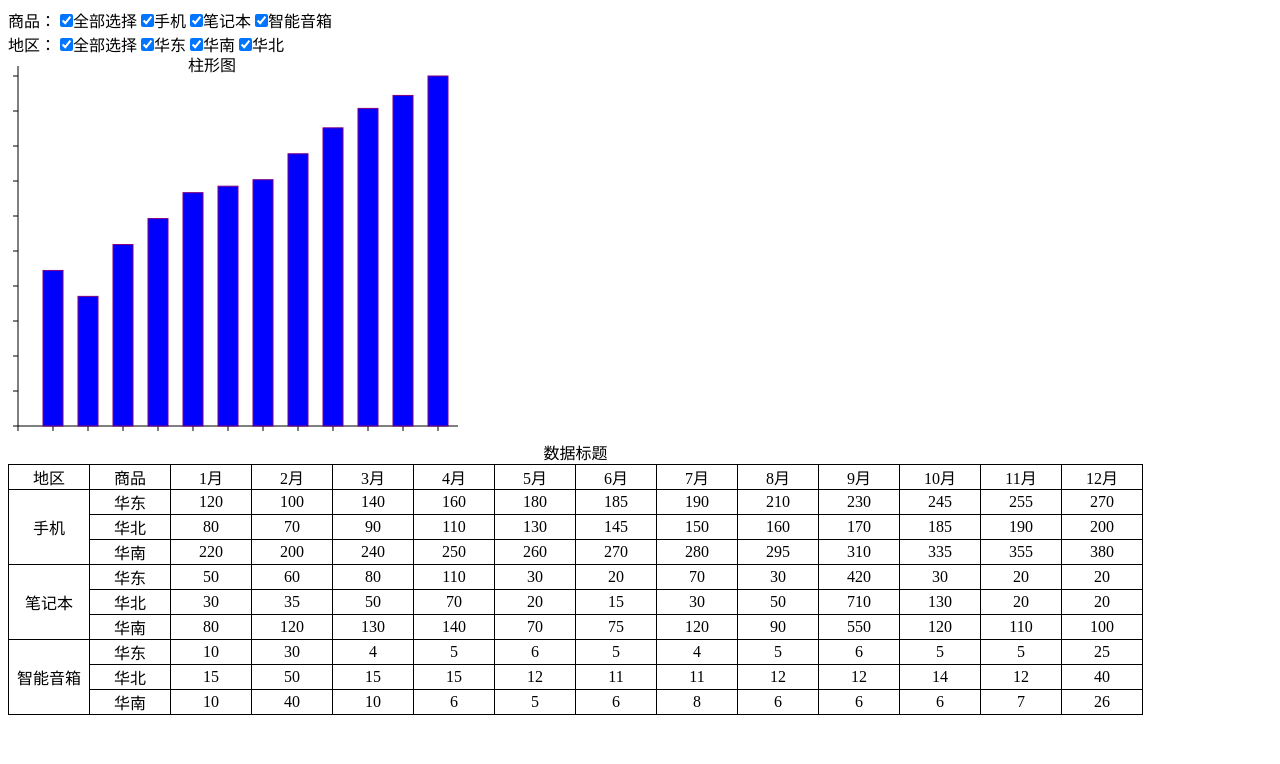
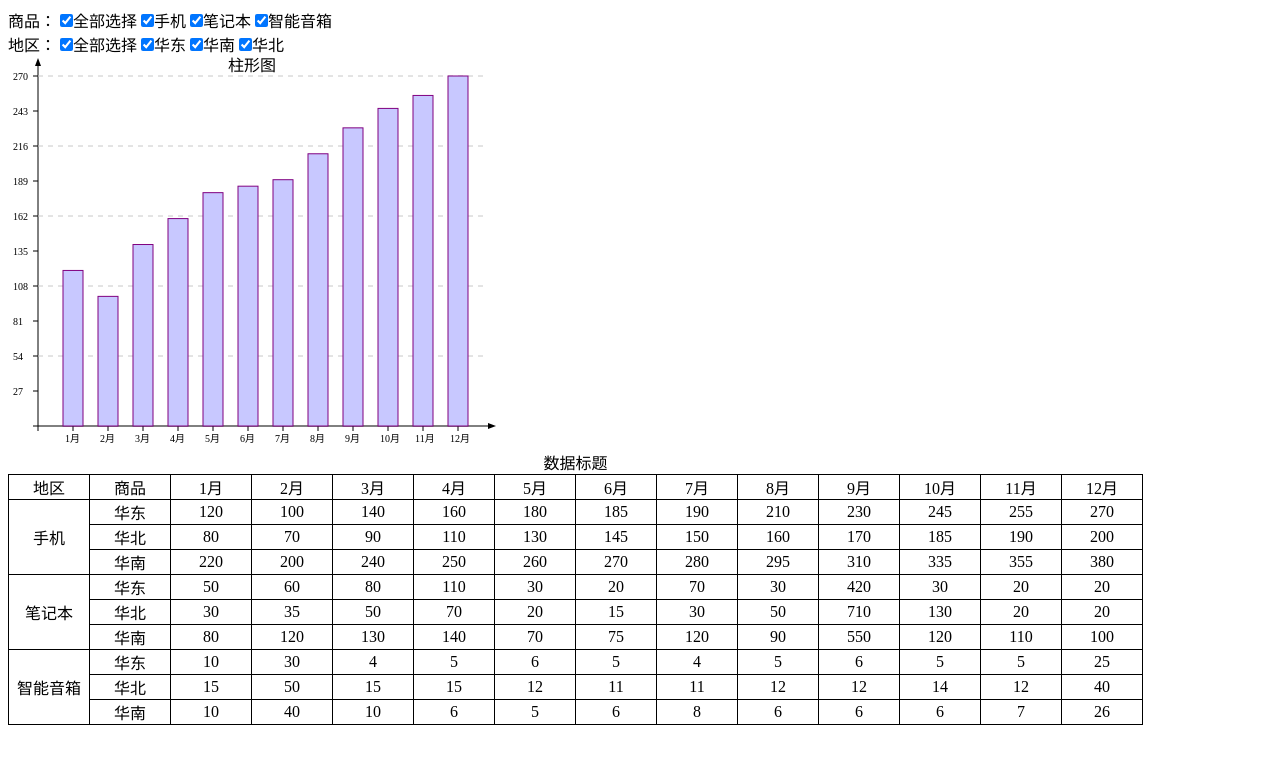
Before and after one commit to gengjian1203/BaiDuIFE_Day31, a plain HTML site: page index.html in a window 1280 px wide. Drawn offline with Linux system fonts and the light colour scheme.

Commit message:
update bar.

```diff
--- a/index.html
+++ b/index.html
@@ -28,7 +28,7 @@
         </div>
 
         <div id="bar-wrapper">
-            <svg width="600" height="380" xmlns="http://www.w3.org/2000/svg" id="bar">
+            <svg width="600" height="390" xmlns="http://www.w3.org/2000/svg" id="bar">
             </svg>
         </div>
 
--- a/js/bar.js
+++ b/js/bar.js
@@ -8,7 +8,7 @@ function sleep(ms) {
 
 function funDrawCaption(bar) {
     var text = document.createElementNS(_strNameSpace, "text");
-    text.setAttribute("x", 180);
+    text.setAttribute("x", 220);
     text.setAttribute("y", 15);
     text.setAttribute("fill", "black");
     text.innerHTML = "柱形图";
@@ -16,6 +16,7 @@ function funDrawCaption(bar) {
 }
 
 function funDrawLineX(bar, arrPoint) {
+    // 绘制X轴
     var line = document.createElementNS(_strNameSpace, "line");
     line.setAttribute("style", "stroke:black; stroke-width:1;");
     line.setAttribute("x1", arrPoint[0][0]);
@@ -33,10 +34,28 @@ function funDrawLineX(bar, arrPoint) {
         lineStep.setAttribute("x2", arrPoint[0][0] + (nStepLong * i));
         lineStep.setAttribute("y2", arrPoint[0][1] + 5);
         bar.appendChild(lineStep);
+
+        if (0 != i) {
+            var text = document.createElementNS(_strNameSpace, "text");
+            text.setAttribute("fill", "black");
+            text.setAttribute("x", arrPoint[0][0] + (nStepLong * i) - 8);
+            text.setAttribute("y", arrPoint[0][1] + 16);
+            text.setAttribute("font-size", 10);
+            text.innerHTML = String(i) + "月";
+            bar.appendChild(text);
+        }
     }
+    // 绘制箭头
+    var pathHead = document.createElementNS(_strNameSpace, "path");
+    pathHead.setAttribute("d", "M" + String(arrPoint[1][0]) + " " + String(arrPoint[1][1] - 3) +
+                               "L" + String(arrPoint[1][0]) + " " + String(arrPoint[1][1] + 3) +
+                               "L" + String(arrPoint[1][0] + 8) + " " + String(arrPoint[1][1]) +
+                               "Z");
+    bar.appendChild(pathHead);
 }
 
 function funDrawLineY(bar, arrPoint) {
+    // 绘制Y轴
     var line = document.createElementNS(_strNameSpace, "line");
     line.setAttribute("style", "stroke:black; stroke-width:1;");
     line.setAttribute("x1", arrPoint[0][0]);
@@ -45,6 +64,7 @@ function funDrawLineY(bar, arrPoint) {
     line.setAttribute("y2", arrPoint[1][1]);
     bar.appendChild(line);
 
+    // 绘制刻度
     var nStepLong = _nMaxHeight / 10;
     for (var i = 0; i <= 10; i++) {
         var lineStep = document.createElementNS(_strNameSpace, "line");
@@ -55,9 +75,18 @@ function funDrawLineY(bar, arrPoint) {
         lineStep.setAttribute("y2", arrPoint[0][1] - (nStepLong * i));
         bar.appendChild(lineStep);
     }
+
+    // 绘制箭头
+    var pathHead = document.createElementNS(_strNameSpace, "path");
+    pathHead.setAttribute("d", "M" + String(arrPoint[1][0] - 3) + " " + String(arrPoint[1][1]) +
+                                "L" + String(arrPoint[1][0] + 3) + " " + String(arrPoint[1][1]) +
+                                "L" + String(arrPoint[1][0]) + " " + String(arrPoint[1][1] - 8) +
+                                "Z");
+    bar.appendChild(pathHead);
 }
 
 function funGetMaxValue() {
+    // 获取最大数据
     // console.log(_arrTableData);
     for (var i = 2; i < _arrTableData[1].length; i++) {
         if (_nMaxValue < _arrTableData[1][i]) {
@@ -67,13 +96,41 @@ function funGetMaxValue() {
     // console.log(_nMaxValue);
 }
 
+function funDrawLineHelp(bar, arrXY) {
+    // 绘制刻度
+    var nStepHeight = _nMaxHeight / 10;
+    // 绘制Y轴刻度
+    var nStepValue = _nMaxValue / 10;
+
+    for (var i = 1; i <= 10; i++) {
+        if (0 == (i % 2)) {
+            var line = document.createElementNS(_strNameSpace, "line");
+            line.setAttribute("style", "stroke:RGB(200, 200, 200); stroke-width:1; stroke-dasharray: 5,5");
+            line.setAttribute("x1", arrXY[0][0]);
+            line.setAttribute("y1", arrXY[1][1] - (i * nStepHeight));
+            line.setAttribute("x2", arrXY[0][1]);
+            line.setAttribute("y2", arrXY[1][1] - (i * nStepHeight));
+            bar.appendChild(line);
+        }
+
+        var text = document.createElementNS(_strNameSpace, "text");
+        text.setAttribute("fill", "black");
+        text.setAttribute("font-size", 10);
+        text.setAttribute("x", arrXY[0][0] - 25);
+        text.setAttribute("y", arrXY[1][1] - (i * nStepHeight) + 4);
+        text.innerHTML = String(Math.floor(i * nStepValue));
+        bar.appendChild(text);
+    }
+}
+
 function funDrawRect(bar, index, value) {
+    // 绘制
     var nHeight = (value / _nMaxValue) * _nMaxHeight;
     var rect = document.createElementNS(_strNameSpace, "rect");
-    rect.setAttribute("style", "fill:blue; stroke:purple; stroke-width:1;");
+    rect.setAttribute("style", "fill:RGB(200,200,255); stroke:purple; stroke-width:1;");
     rect.setAttribute("width", 20);
     rect.setAttribute("height", nHeight);
-    rect.setAttribute("x", Math.floor(_nMaxHeight / 10) * (index + 1));
+    rect.setAttribute("x", 20 + Math.floor(_nMaxHeight / 10) * (index + 1));
     rect.setAttribute("y", 370 - nHeight);
 
     bar.appendChild(rect);
@@ -91,12 +148,13 @@ function funDrawBar() {
     // 绘制标题
     funDrawCaption(bar);
     // 绘制X轴
-    funDrawLineX(bar, [[10, 370],[450, 370]]);
+    funDrawLineX(bar, [[30, 370],[480, 370]]);
     // 绘制Y轴
-    funDrawLineY(bar, [[10, 370], [10, 10]]);
-
+    funDrawLineY(bar, [[30, 370], [30, 10]]);
     // 获取最大值
     funGetMaxValue();
+    // 绘制辅助线
+    funDrawLineHelp(bar,[[30, 480], [10, 370]]);
 
     for (var i = 2; i < _arrTableData[1].length; i++) {
         funDrawRect(bar, i - 2, _arrTableData[1][i]);
```
